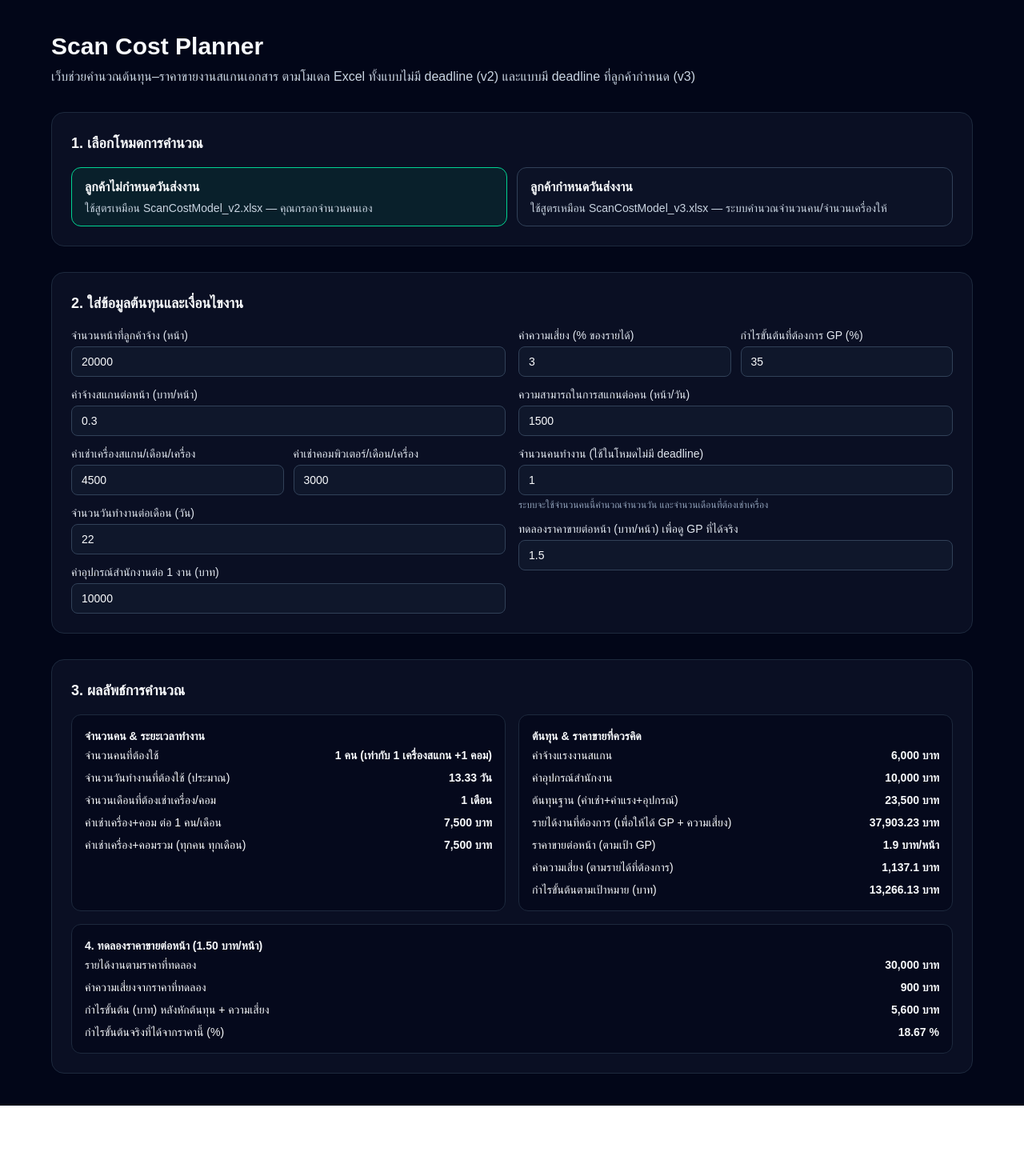
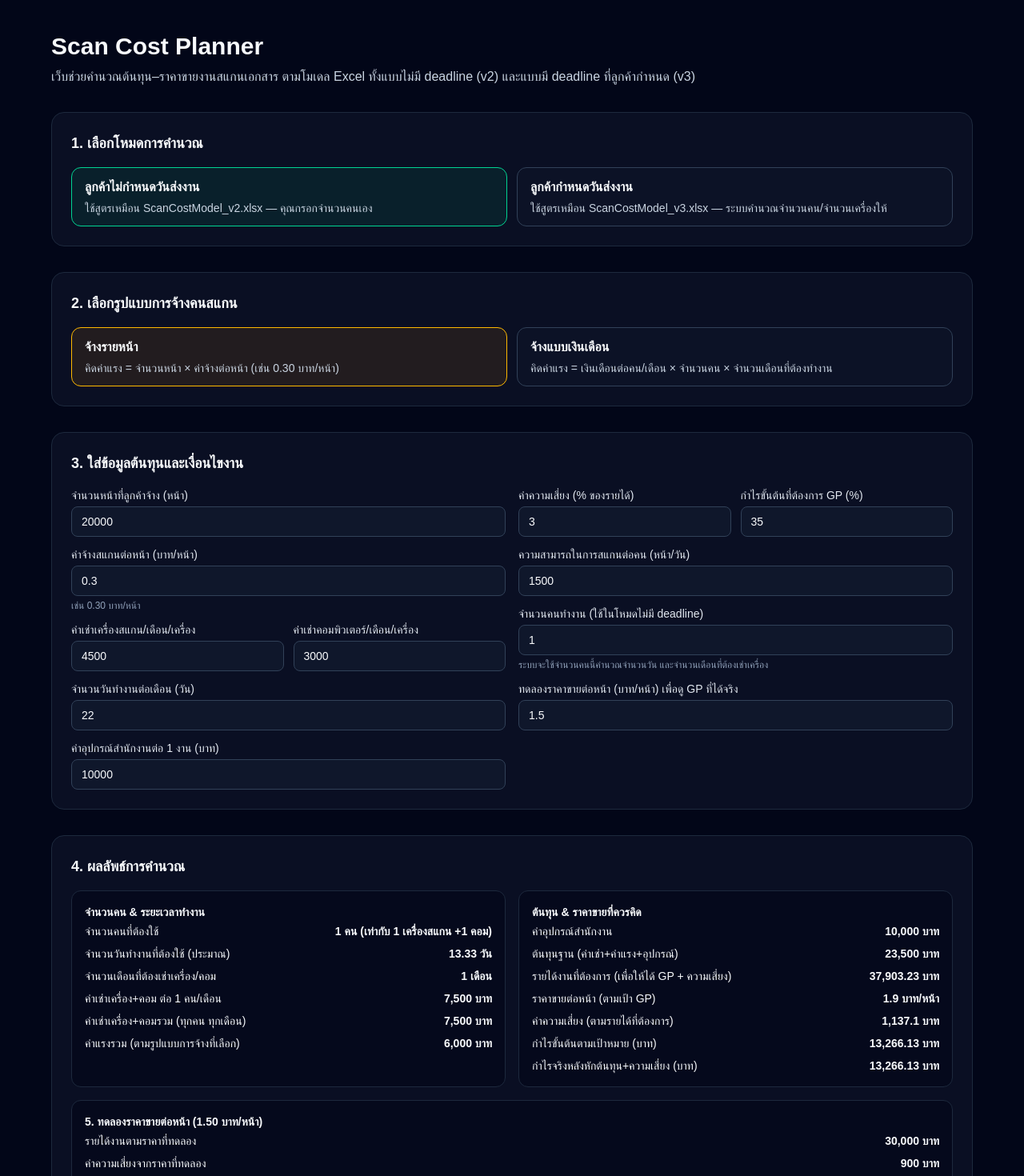
Before and after one commit to puri-b/My-Scan-Cost-App, a Next.js app: page / in a window 1280 px wide. Shown: the top 1470 px of the page at 80% size. Before the commit the page ends 1382 px from the top, so only its background shows below. Built offline with nearby package versions, Linux system fonts and the light colour scheme.

Commit message:
change : user can choose type of pay scanning staff

```diff
--- a/app/page.tsx
+++ b/app/page.tsx
@@ -3,10 +3,12 @@
 import { useMemo, useState } from "react";
 
 type Mode = "noDeadline" | "withDeadline";
+type LaborMode = "perPage" | "salary";
 
 interface InputState {
   pages: number;                 // จำนวนหน้าที่ลูกค้าจ้าง
   laborPerPage: number;          // ค่าจ้างสแกนต่อหน้า
+  monthlySalaryPerWorker: number;// เงินเดือนต่อคน/เดือน (ใช้ถ้าเลือกจ้างแบบเงินเดือน)
   scannerMonthly: number;        // ค่าเช่าเครื่องสแกน/เดือน/เครื่อง
   pcMonthly: number;             // ค่าเช่าคอม/เดือน/เครื่อง
   workingDaysPerMonth: number;   // จำนวนวันทำงานต่อเดือน
@@ -47,11 +49,16 @@ function safeNumber(value: number): number {
   return value;
 }
 
-function calculate(input: InputState, mode: Mode): CalcResult {
+function calculate(
+  input: InputState,
+  mode: Mode,
+  laborMode: LaborMode
+): CalcResult {
   const errors: string[] = [];
 
   const pages = safeNumber(input.pages);
   const laborPerPage = safeNumber(input.laborPerPage);
+  const monthlySalaryPerWorker = safeNumber(input.monthlySalaryPerWorker);
   const scannerMonthly = safeNumber(input.scannerMonthly);
   const pcMonthly = safeNumber(input.pcMonthly);
   const workingDaysPerMonth = safeNumber(input.workingDaysPerMonth);
@@ -97,12 +104,19 @@ function calculate(input: InputState, mode: Mode): CalcResult {
   const monthlyRentalPerWorker = scannerMonthly + pcMonthly;
   const rentalTotal = monthlyRentalPerWorker * workers * monthsNeeded;
 
-  // 5) ต้นทุนอื่น ๆ
-  const laborCost = pages * laborPerPage;
+  // 5) ต้นทุนแรงงาน
+  let laborCost = 0;
+  if (laborMode === "perPage") {
+    laborCost = pages * laborPerPage;
+  } else {
+    laborCost = monthlySalaryPerWorker * workers * monthsNeeded;
+  }
+
+  // 6) ต้นทุนอื่น ๆ
   const officeCost = officePerJob;
   const baseCost = rentalTotal + laborCost + officeCost;
 
-  // 6) คำนวณรายได้ที่ต้องการ เพื่อให้ได้ GP + ความเสี่ยง
+  // 7) คำนวณรายได้ที่ต้องการ เพื่อให้ได้ GP + ความเสี่ยง
   let requiredRevenue: number | null = null;
   let requiredPricePerPage: number | null = null;
   let riskAmount: number | null = null;
@@ -119,7 +133,7 @@ function calculate(input: InputState, mode: Mode): CalcResult {
     }
   }
 
-  // 7) โหมดทดลอง: ตั้งราคาต่อหน้าเอง
+  // 8) โหมดทดลอง: ตั้งราคาต่อหน้าเอง
   let trialRevenue: number | null = null;
   let trialRiskAmount: number | null = null;
   let trialProfit: number | null = null;
@@ -160,9 +174,12 @@ function calculate(input: InputState, mode: Mode): CalcResult {
 
 export default function Page() {
   const [mode, setMode] = useState<Mode>("noDeadline");
+  const [laborMode, setLaborMode] = useState<LaborMode>("perPage");
+
   const [input, setInput] = useState<InputState>({
     pages: 20000,
     laborPerPage: 0.3,
+    monthlySalaryPerWorker: 15000,
     scannerMonthly: 4500,
     pcMonthly: 3000,
     workingDaysPerMonth: 22,
@@ -175,7 +192,10 @@ export default function Page() {
     trialPricePerPage: 1.5,
   });
 
-  const result = useMemo(() => calculate(input, mode), [input, mode]);
+  const result = useMemo(
+    () => calculate(input, mode, laborMode),
+    [input, mode, laborMode]
+  );
 
   const handleChangeNumber =
     (field: keyof InputState) =>
@@ -250,9 +270,47 @@ export default function Page() {
           </div>
         </section>
 
+        {/* Labor mode selector */}
+        <section className="bg-slate-900/60 border border-slate-800 rounded-2xl p-4 md:p-6 space-y-4">
+          <h2 className="font-semibold text-lg">2. เลือกรูปแบบการจ้างคนสแกน</h2>
+          <div className="grid grid-cols-1 md:grid-cols-2 gap-3">
+            <button
+              type="button"
+              onClick={() => setLaborMode("perPage")}
+              className={`rounded-xl px-4 py-3 text-left border text-sm md:text-base transition
+              ${
+                laborMode === "perPage"
+                  ? "border-amber-400 bg-amber-500/10"
+                  : "border-slate-700 bg-slate-900/40 hover:border-slate-500"
+              }`}
+            >
+              <div className="font-semibold">จ้างรายหน้า</div>
+              <div className="text-xs md:text-sm text-slate-300 mt-1">
+                คิดค่าแรง = จำนวนหน้า × ค่าจ้างต่อหน้า (เช่น 0.30 บาท/หน้า)
+              </div>
+            </button>
+
+            <button
+              type="button"
+              onClick={() => setLaborMode("salary")}
+              className={`rounded-xl px-4 py-3 text-left border text-sm md:text-base transition
+              ${
+                laborMode === "salary"
+                  ? "border-indigo-400 bg-indigo-500/10"
+                  : "border-slate-700 bg-slate-900/40 hover:border-slate-500"
+              }`}
+            >
+              <div className="font-semibold">จ้างแบบเงินเดือน</div>
+              <div className="text-xs md:text-sm text-slate-300 mt-1">
+                คิดค่าแรง = เงินเดือนต่อคน/เดือน × จำนวนคน × จำนวนเดือนที่ต้องทำงาน
+              </div>
+            </button>
+          </div>
+        </section>
+
         {/* Inputs */}
         <section className="bg-slate-900/60 border border-slate-800 rounded-2xl p-4 md:p-6 space-y-4">
-          <h2 className="font-semibold text-lg">2. ใส่ข้อมูลต้นทุนและเงื่อนไขงาน</h2>
+          <h2 className="font-semibold text-lg">3. ใส่ข้อมูลต้นทุนและเงื่อนไขงาน</h2>
 
           <div className="grid md:grid-cols-2 gap-4">
             {/* คอลัมน์ซ้าย */}
@@ -270,6 +328,7 @@ export default function Page() {
                 />
               </div>
 
+              {laborMode === "perPage" && (
                 <div>
                   <label className="block text-slate-200 mb-1">
                     ค่าจ้างสแกนต่อหน้า (บาท/หน้า)
@@ -281,7 +340,28 @@ export default function Page() {
                     value={input.laborPerPage}
                     onChange={handleChangeNumber("laborPerPage")}
                   />
+                  <p className="text-xs text-slate-400 mt-1">
+                    เช่น 0.30 บาท/หน้า
+                  </p>
                 </div>
+              )}
+
+              {laborMode === "salary" && (
+                <div>
+                  <label className="block text-slate-200 mb-1">
+                    เงินเดือนต่อคนต่อเดือน (บาท)
+                  </label>
+                  <input
+                    type="number"
+                    className="w-full rounded-lg bg-slate-900 border border-slate-700 px-3 py-2"
+                    value={input.monthlySalaryPerWorker}
+                    onChange={handleChangeNumber("monthlySalaryPerWorker")}
+                  />
+                  <p className="text-xs text-slate-400 mt-1">
+                    เช่น 15,000 บาท/คน/เดือน
+                  </p>
+                </div>
+              )}
 
               <div className="grid grid-cols-2 gap-3">
                 <div>
@@ -452,7 +532,7 @@ export default function Page() {
 
         {/* ผลลัพธ์ */}
         <section className="bg-slate-900/60 border border-slate-800 rounded-2xl p-4 md:p-6 space-y-4">
-          <h2 className="font-semibold text-lg">3. ผลลัพธ์การคำนวณ</h2>
+          <h2 className="font-semibold text-lg">4. ผลลัพธ์การคำนวณ</h2>
 
           <div className="grid md:grid-cols-2 gap-4 text-sm">
             {/* Block 1: จำนวนคน / เวลา / เดือนเช่า */}
@@ -489,17 +569,17 @@ export default function Page() {
                   {formatBaht(result.rentalTotal)} บาท
                 </span>
               </div>
+              <div className="flex justify-between">
+                <span>ค่าแรงรวม (ตามรูปแบบการจ้างที่เลือก)</span>
+                <span className="font-semibold">
+                  {formatBaht(result.laborCost)} บาท
+                </span>
+              </div>
             </div>
 
             {/* Block 2: ต้นทุน / รายได้ / ราคาขาย */}
             <div className="rounded-xl bg-slate-950/60 border border-slate-800 p-4 space-y-2">
               <h3 className="font-semibold mb-1">ต้นทุน & ราคาขายที่ควรคิด</h3>
-              <div className="flex justify-between">
-                <span>ค่าจ้างแรงงานสแกน</span>
-                <span className="font-semibold">
-                  {formatBaht(result.laborCost)} บาท
-                </span>
-              </div>
               <div className="flex justify-between">
                 <span>ค่าอุปกรณ์สำนักงาน</span>
                 <span className="font-semibold">
@@ -536,13 +616,19 @@ export default function Page() {
                   {formatBaht(result.targetGPAmount)} บาท
                 </span>
               </div>
+              <div className="flex justify-between">
+                <span>กำไรจริงหลังหักต้นทุน+ความเสี่ยง (บาท)</span>
+                <span className="font-semibold">
+                  {formatBaht(result.profitAfterRisk)} บาท
+                </span>
+              </div>
             </div>
           </div>
 
           {/* Trial section */}
           <div className="rounded-xl bg-slate-950/60 border border-slate-800 p-4 space-y-2 text-sm">
             <h3 className="font-semibold mb-1">
-              4. ทดลองราคาขายต่อหน้า ({input.trialPricePerPage.toFixed(2)} บาท/หน้า)
+              5. ทดลองราคาขายต่อหน้า ({input.trialPricePerPage.toFixed(2)} บาท/หน้า)
             </h3>
             <div className="flex justify-between">
               <span>รายได้งานตามราคาที่ทดลอง</span>
```
Lines whose indentation alone changed are shown as unchanged.
